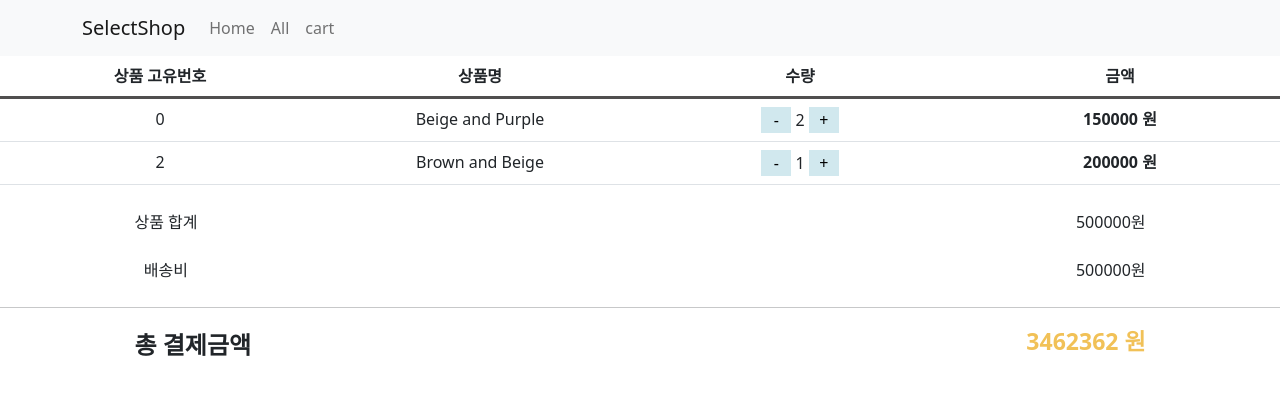
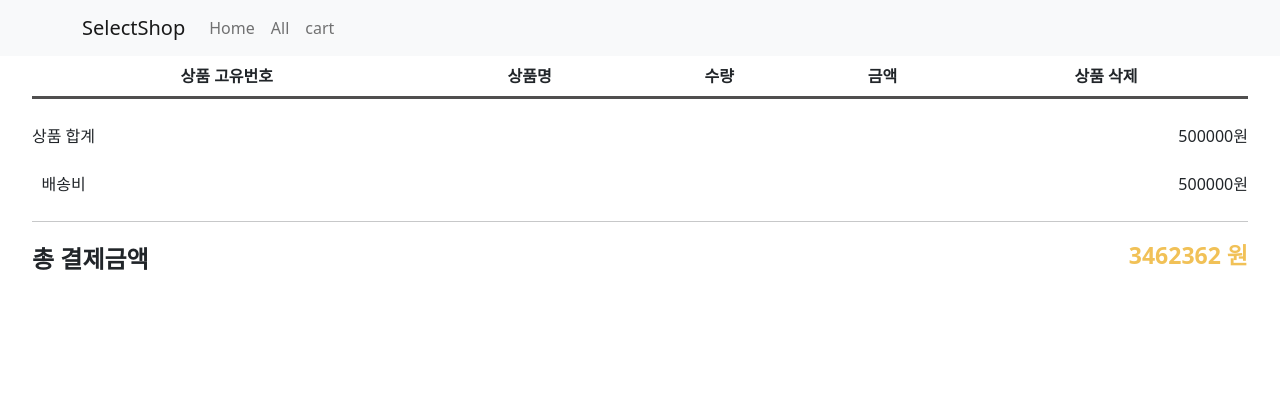
Before and after one commit to joy-soom/Shop, a React (Create React App) app in the folder online/: page /cart in a window 1280 px wide. Shown: the top 394 px of the page. Built offline with nearby package versions, Linux system fonts and the light colour scheme.

Commit message:
feat : 장바구니 delete 버튼실행 구현

```diff
--- a/online/src/pages/Cart.js
+++ b/online/src/pages/Cart.js
@@ -1,16 +1,18 @@
 import { Table } from "react-bootstrap";
+
 import { useDispatch, useSelector } from "react-redux";
-import { cartPlus, cartMinus } from "../store.js";
+import { cartPlus, cartMinus, totalPrice, deleteItem } from "../store.js";
 import "../styles/Cart.scss";
 
 function Cart() {
+
   let dispatch = useDispatch();
   let state = useSelector((state) => state);
   // console.log(state.cart);
   //4.useDispatch : dispatch란 store.js로 요청을 보내주는 함수이다
 
   return (
-    <div>
+    <div className="cartBox">
       <Table>
         <thead>
           <tr>
@@ -18,6 +20,7 @@ function Cart() {
             <th>상품명</th>
             <th>수량</th>
             <th>금액</th>
+            <th>상품 삭제</th>
           </tr>
         </thead>
         <tbody>
@@ -55,6 +58,21 @@ function Cart() {
               </td>
               <td className="cartFont">
                 {state.cart[i].price} {""}원
+                {/*  {dispatch(totalPrice(state.cart[i].id))}  */}
+              </td>
+              <td>
+                <button
+                  className="deletBtn"
+                  onClick={() => {
+                    dispatch(deleteItem(
+
+
+
+                    ));
+                  }}
+                >
+                  delete
+                </button>
               </td>
             </tr>
           ))}
--- a/online/src/store.js
+++ b/online/src/store.js
@@ -30,18 +30,18 @@ let stock = createSlice({
 let cart = createSlice({
   name: "cart",
   initialState: [
-    {
-      id: 0,
-      name: "Beige and Purple",
-      count: 2,
-      price: 150000,
-    },
-    {
-      id: 2,
-      name: "Brown and Beige",
-      count: 1,
-      price: 200000,
-    },
+    // {
+    //   id: 0,
+    //   name: "Beige and Purple",
+    //   count: 2,
+    //   price: 150000,
+    // },
+    // {
+    //   id: 2,
+    //   name: "Brown and Beige",
+    //   count: 1,
+    //   price: 200000,
+    // },
   ],
   reducers: {
     cartPlus(state, action) {
@@ -59,6 +59,9 @@ let cart = createSlice({
     addItem(state, action) {
       state.unshift(action.payload);
     },
+    deleteItem(state, action) {
+      state = state.splice(action.payload, 1);
+    },
   },
 });
 
@@ -71,4 +74,5 @@ export default configureStore({
   },
 });
 
-export let { cartPlus, cartMinus, addItem } = cart.actions;
+export let { cartPlus, cartMinus, addItem, totalPrice, deleteItem } =
+  cart.actions;
--- a/online/src/styles/Cart.scss
+++ b/online/src/styles/Cart.scss
@@ -1,30 +1,37 @@
 @import "utils";
 
+.cartBox {
+  width: 95%;
+  margin: auto;
+}
 thead {
   border-bottom: solid rgb(80, 79, 79) 3px;
 }
 
 td {
-  width: 25%;
+  width: 20%;
 }
 .cartFont {
   font-weight: 600;
 }
 
-.cartBtn {
+.cartBtn,
+.deletBtn {
   border: none;
-  width: 30px;
   background-color: $color-secondary-200;
 }
 
+.cartBtn {
+  width: 30px;
+}
+.deletBtn {
+  width: 65px;
+}
 .productAmount,
 .finalPrice {
   display: flex;
   justify-content: space-between;
   align-items: center;
-  margin: auto;
-width: 79%;
-
 }
 
 .productAmount {
```
